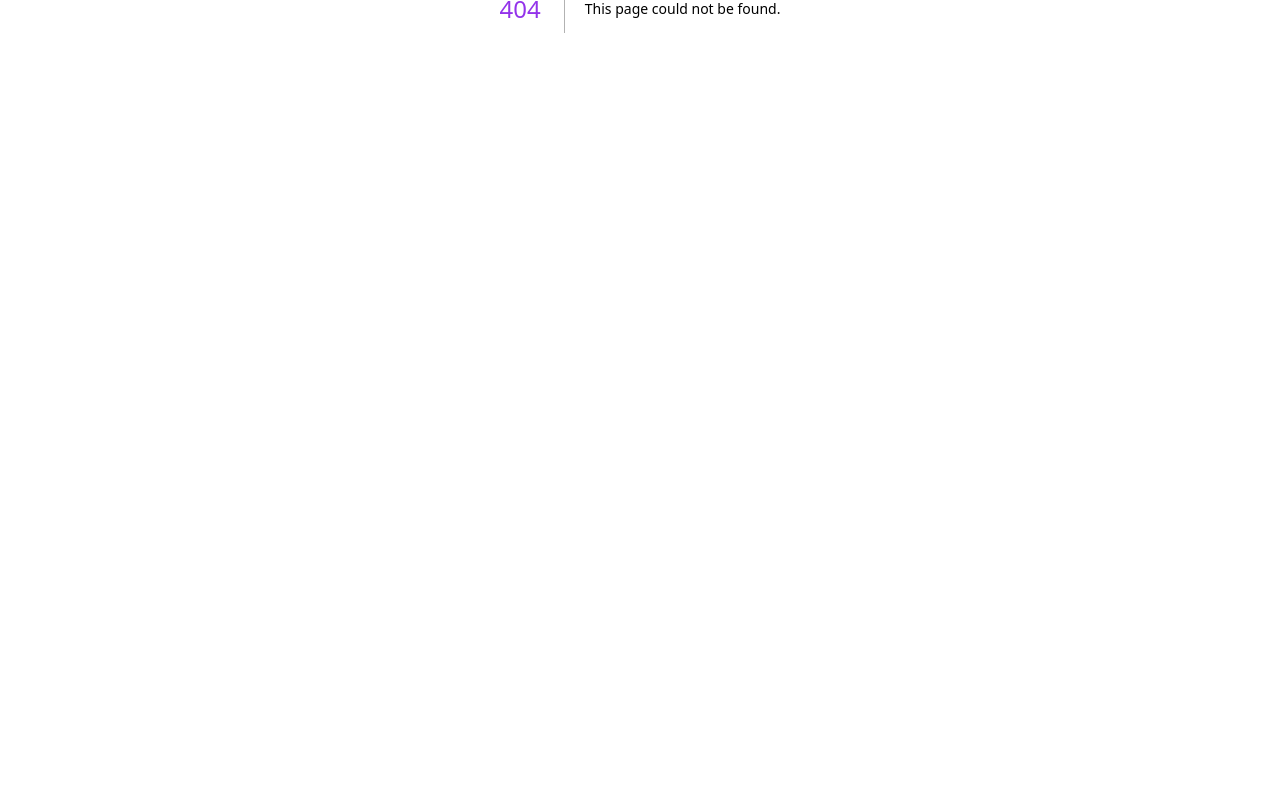
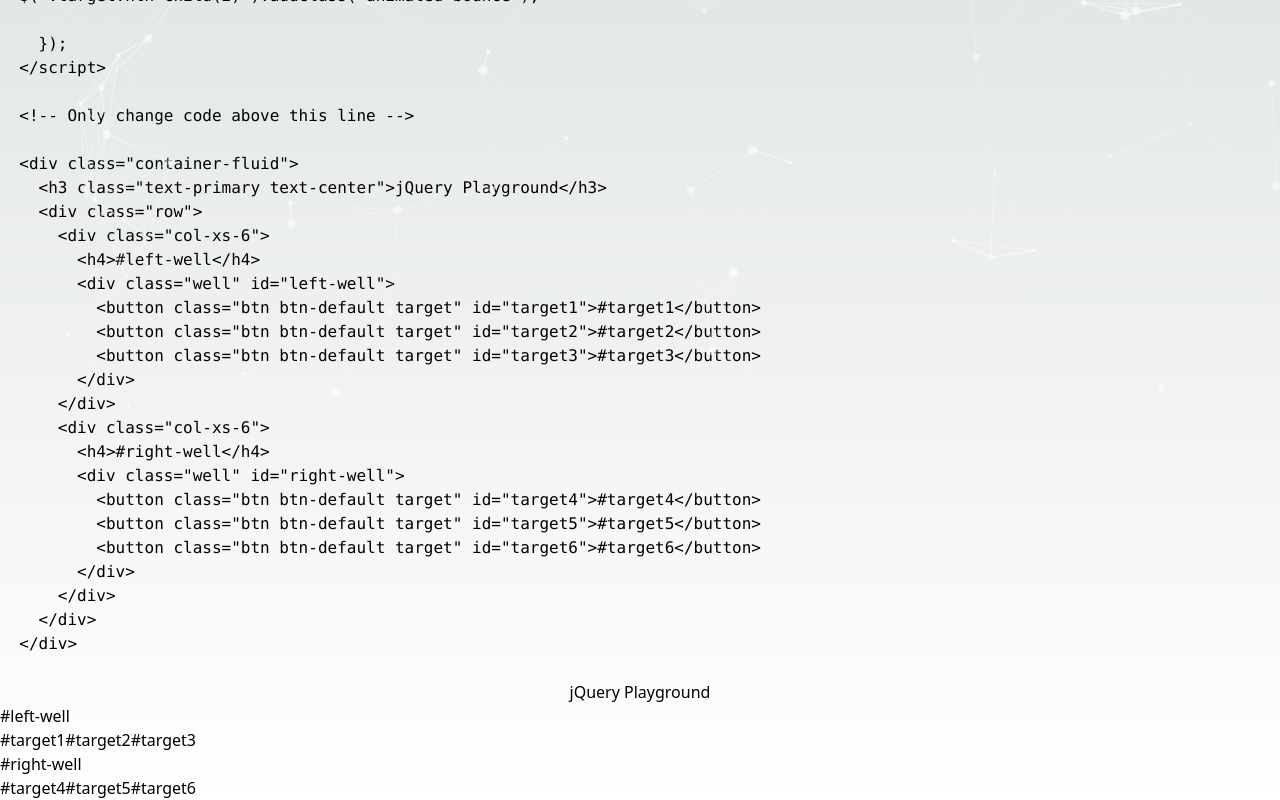
Before and after one commit to ragulpalanisamy/fcc_projects_euler, a Next.js app: page /Pro-2/Jquery_1 in a window 1280 px wide. Before the commit this address had no page. Shown: the part 392-1192 px from the top of the page. Before the commit the page ends 800 px from the top, so only its background shows below. Built offline with nearby package versions, Linux system fonts and the light colour scheme.

Commit message:
feat: :sparkles: Added the jquery Target a Specific Child of an Element Using jQuery

```diff
--- a/src/app/page.js
+++ b/src/app/page.js
@@ -106,6 +106,9 @@
         <Link href="../Pro-2/Custom">
         Custom
         </Link>
+        <Link href="../Pro-2/Jquery_1">
+        Jquery_1
+        </Link>
         </div>
         </div>
 
--- /dev/null
+++ b/src/pages/Pro-2/Jquery_1.tsx
@@ -0,0 +1,80 @@
+import React from 'react'
+import DesignTypeScript from '../../components/DesignTypeScript';
+import "../../app/globals.css"
+
+export default function Jquery_1() {
+    const codesnippet = `
+    <script>
+    $(document).ready(function() {
+      $("#target1").css("color", "red");
+      $("#target1").prop("disabled", true);
+      $("#target4").remove();
+      $("#target2").appendTo("#right-well");
+      $("#target5").clone().appendTo("#left-well");
+      $("#target1").parent().css("background-color", "red");
+      $("#right-well").children().css("color", "orange");
+  $(".target:nth-child(2)").addClass("animated bounce");
+
+    });
+  </script>
+
+  <!-- Only change code above this line -->
+
+  <div class="container-fluid">
+    <h3 class="text-primary text-center">jQuery Playground</h3>
+    <div class="row">
+      <div class="col-xs-6">
+        <h4>#left-well</h4>
+        <div class="well" id="left-well">
+          <button class="btn btn-default target" id="target1">#target1</button>
+          <button class="btn btn-default target" id="target2">#target2</button>
+          <button class="btn btn-default target" id="target3">#target3</button>
+        </div>
+      </div>
+      <div class="col-xs-6">
+        <h4>#right-well</h4>
+        <div class="well" id="right-well">
+          <button class="btn btn-default target" id="target4">#target4</button>
+          <button class="btn btn-default target" id="target5">#target5</button>
+          <button class="btn btn-default target" id="target6">#target6</button>
+        </div>
+      </div>
+    </div>
+  </div>
+    `;
+  return (
+    <div>
+        <DesignTypeScript />
+        <h1>Target a Specific Child of an Element Using jQuery</h1>
+        <pre>
+            <code>
+                {codesnippet}
+            </code>
+        </pre>
+
+{/* <!-- Only change code above this line -->
+ */}
+<div className="container-fluid">
+  <h3 className="text-primary text-center">jQuery Playground</h3>
+  <div className="row">
+    <div className="col-xs-6">
+      <h4>#left-well</h4>
+      <div className="well" id="left-well">
+        <button className="btn btn-default target" id="target1">#target1</button>
+        <button className="btn btn-default target" id="target2">#target2</button>
+        <button className="btn btn-default target" id="target3">#target3</button>
+      </div>
+    </div>
+    <div className="col-xs-6">
+      <h4>#right-well</h4>
+      <div className="well" id="right-well">
+        <button className="btn btn-default target" id="target4">#target4</button>
+        <button className="btn btn-default target" id="target5">#target5</button>
+        <button className="btn btn-default target" id="target6">#target6</button>
+      </div>
+    </div>
+  </div>
+</div>
+    </div>
+  )
+}
```
